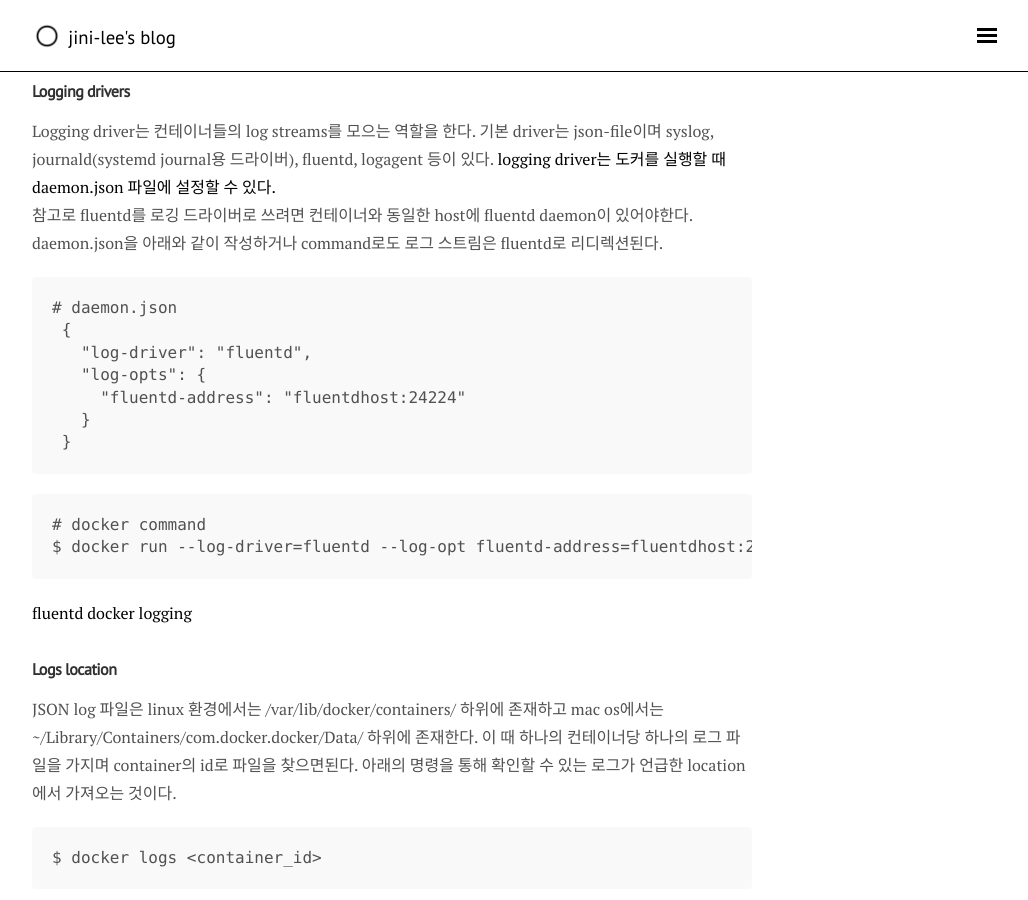
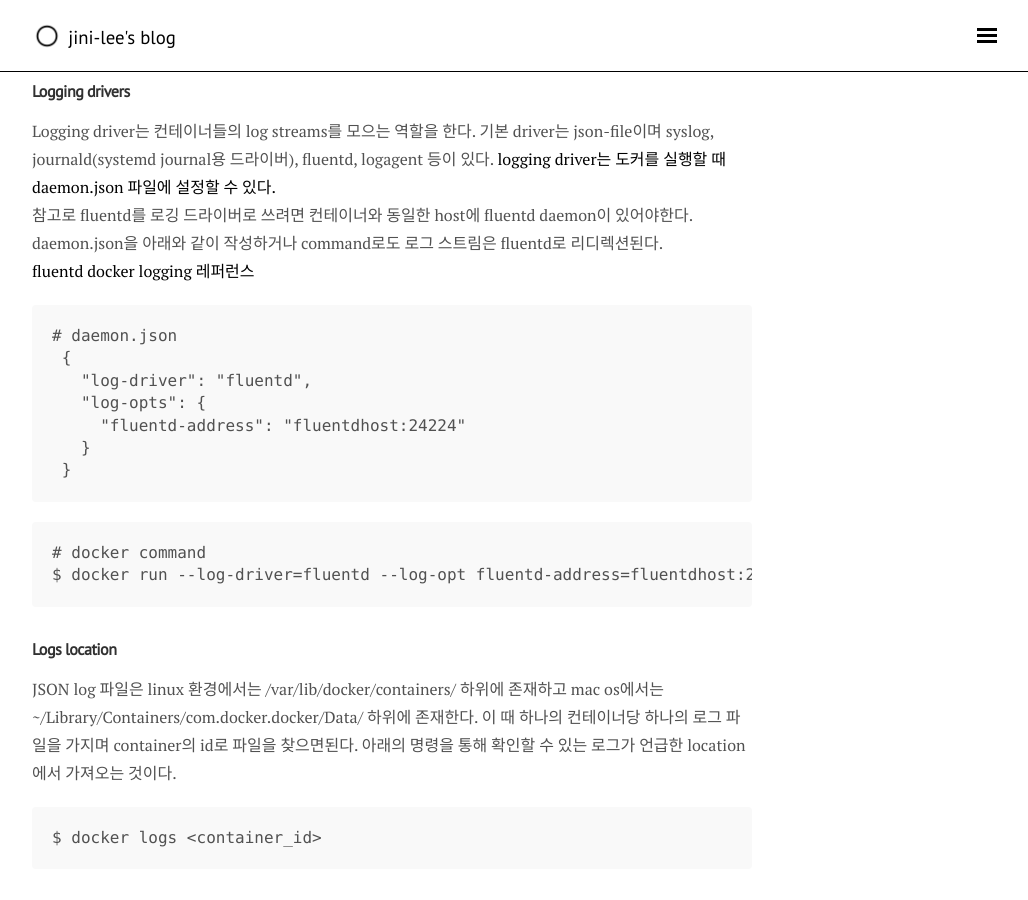
Before and after one commit to jini-lee/jini-lee.github.com, a Jekyll site: the page built from _posts/docker/2020-11-25-container-log.md, in a window 1280 px wide and 900 px high, scrolled down 372 px. Shown: the whole window, without its empty margins (248-1276 px from the left). Built offline with Jekyll 4.4.1, drawn with Linux system fonts in a browser that asks for light colours; nearby versions of some CDN libraries; comment, search, counter and statistics services are not loaded.

Commit message:
Edit convention

````diff
--- a/_posts/docker/2020-11-25-container-log.md
+++ b/_posts/docker/2020-11-25-container-log.md
@@ -16,6 +16,7 @@ comments: true
 ### Logging drivers
   Logging driver는 컨테이너들의 log streams를 모으는 역할을 한다. 기본 driver는 json-file이며 syslog, journald(systemd journal용 드라이버), fluentd, logagent 등이 있다. [logging driver는 도커를 실행할 때 daemon.json 파일에 설정할 수 있다.](https://docs.docker.com/config/containers/logging/json-file/)
   참고로 fluentd를 로깅 드라이버로 쓰려면 컨테이너와 동일한 host에 fluentd daemon이 있어야한다. daemon.json을 아래와 같이 작성하거나 command로도 로그 스트림은 fluentd로 리디렉션된다.
+  [fluentd docker logging 레퍼런스](https://docs.fluentd.org/container-deployment/docker-logging-driver)
 
 ```
 # daemon.json
````
Also changed, not shown: other parts of _posts/docker/2020-11-25-container-log.md (+0 -1 lines).
